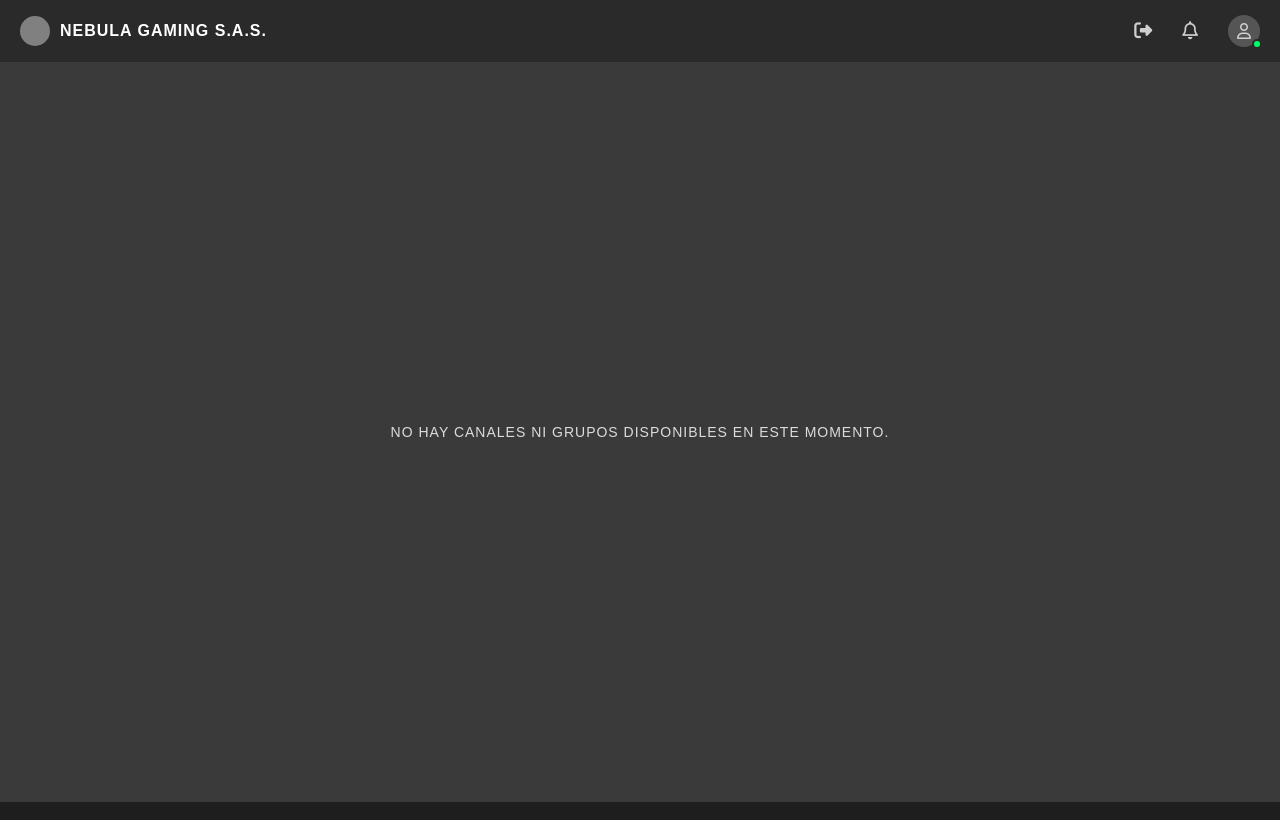
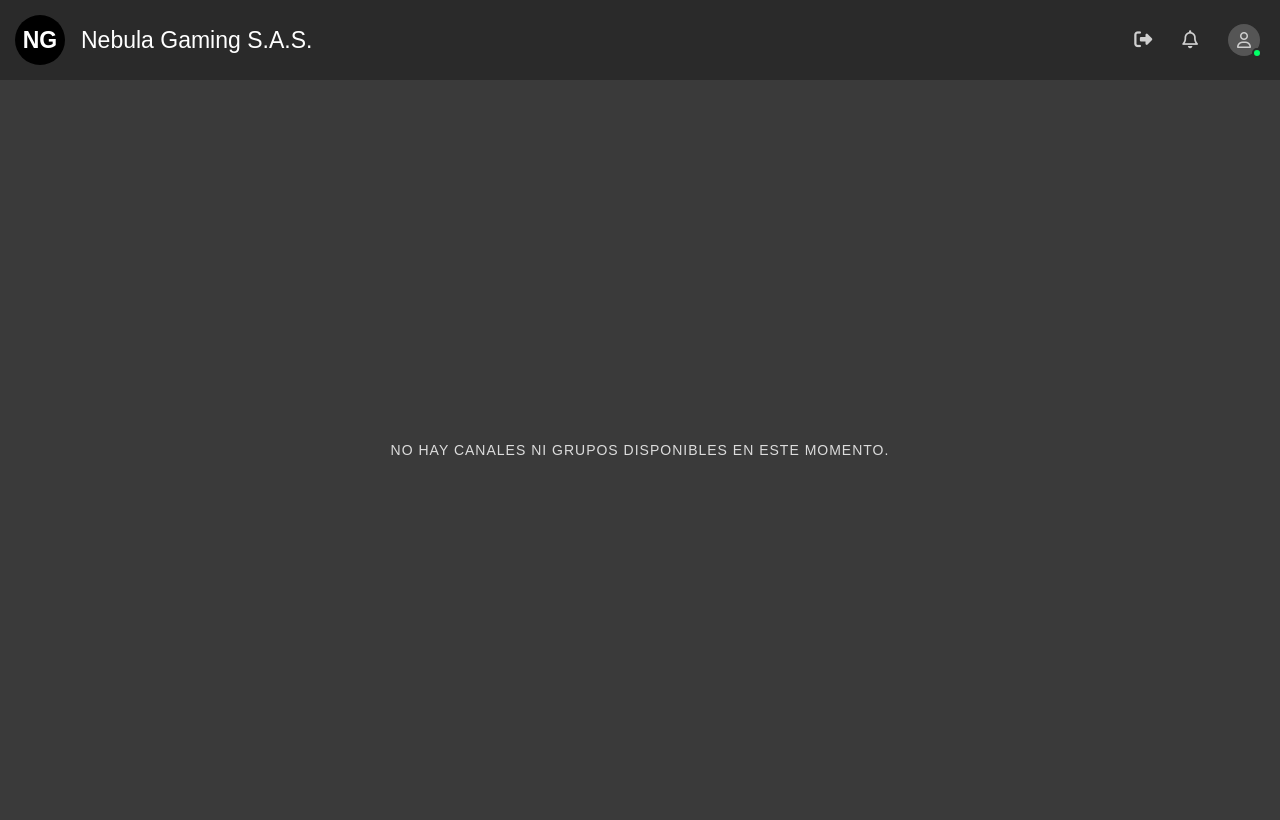
Before and after one commit to juandiegobb/TDM_Nebula_Gaming, a website with bundled scripts: page public/usuario_sin_grupo.html in a window 1280 px wide. Built offline with nearby package versions, Linux system fonts and the light colour scheme.

Commit message:
tipografia header

```diff
--- a/public/css/admi_inicio.css
+++ b/public/css/admi_inicio.css
@@ -89,13 +89,8 @@ body {
     display: flex;
     align-items: center;
     gap: 10px;
-}
-
-.circle {
-    width: 35px;
-    height: 35px;
-    background: #6b6b6b;
-    border-radius: 50%;
+    font-family: "Mr Tech-Ly St", sans-serif;
+    font-size: 23px;
 }
 
 .profile-mini {
--- a/public/css/chat.css
+++ b/public/css/chat.css
@@ -39,6 +39,8 @@
     align-items: center;
     gap: 10px;
     margin-left: 1px;
+      font-family: "Mr Tech-Ly St", sans-serif;
+    font-size: 23px;
 }
 
 .header-actions{
@@ -112,18 +114,15 @@
 
 
 .brand-circle{
-    width:38px;
-    height:38px;
+    width:50px;
+    height:50px;
     border-radius:50%;
     background:#000;
     color:#fff;
-
-
+      transform: translateX(-6px);
     display:flex;
     align-items:center;
     justify-content:center;
-
-
     font-weight:bold;
 }
 
--- a/public/css/chat_usuario.css
+++ b/public/css/chat_usuario.css
@@ -39,6 +39,8 @@
     align-items: center;
     gap: 10px;
     margin-left: 1px;
+      font-family: "Mr Tech-Ly St", sans-serif;
+    font-size: 23px;
 }
 
 .header-actions{
@@ -85,13 +87,13 @@
 
 
 .brand-circle{
-    width:38px;
-    height:38px;
+    width:50px;
+    height:50px;
     border-radius:50%;
     background:#000;
     color:#fff;
 
-
+    transform: translateX(-6px);
     display:flex;
     align-items:center;
     justify-content:center;
--- a/public/css/usuario_sin_grupo.css
+++ b/public/css/usuario_sin_grupo.css
@@ -26,22 +26,35 @@ body {
     display: flex;
     align-items: center;
     gap: 10px;
+     font-family: "Mr Tech-Ly St", sans-serif;
+    font-size: 23px;
 }
 
 /* Círculo que simula el logo */
-.circle {
-    width: 30px;
-    height: 30px;
-    background-color: gray;
-    border-radius: 50%;
+.brand-title{
+    display: flex;
+    align-items: center;
+    gap: 10px;
+    margin-left: 1px;
+      font-family: "Mr Tech-Ly St", sans-serif;
+    font-size: 23px;
 }
 
-/* Texto del nombre */
-.logo span {
-    font-weight: bold;
-    letter-spacing: 1px;
+.brand-circle{
+    width:50px;
+    height:50px;
+    border-radius:50%;
+    background:#000;
+    color:#fff;
+
+    transform: translateX(-6px);
+    display:flex;
+    align-items:center;
+    justify-content:center;
+
+
+    font-weight:bold;
 }
-
 /* ===== Acciones (iconos_lol) ===== */
 .actions {
     display: flex;
--- a/public/usuario_sin_grupo.html
+++ b/public/usuario_sin_grupo.html
@@ -10,10 +10,10 @@
 <body>
     <header class="topbar">
         <!-- Contenedor del logo y nombre -->
-        <div class="logo">
-            <div class="circle"></div>
-            <span>NEBULA GAMING S.A.S.</span>
-        </div>
+       <div class="brand-title">
+                <div class="brand-circle">NG</div>
+                <span>Nebula Gaming S.A.S.</span>
+            </div>
         <div class="right-space"></div>
 
        <div class="actions">
```
Also changed, not shown: public/admi_inicio.html (+1 -1 lines).
